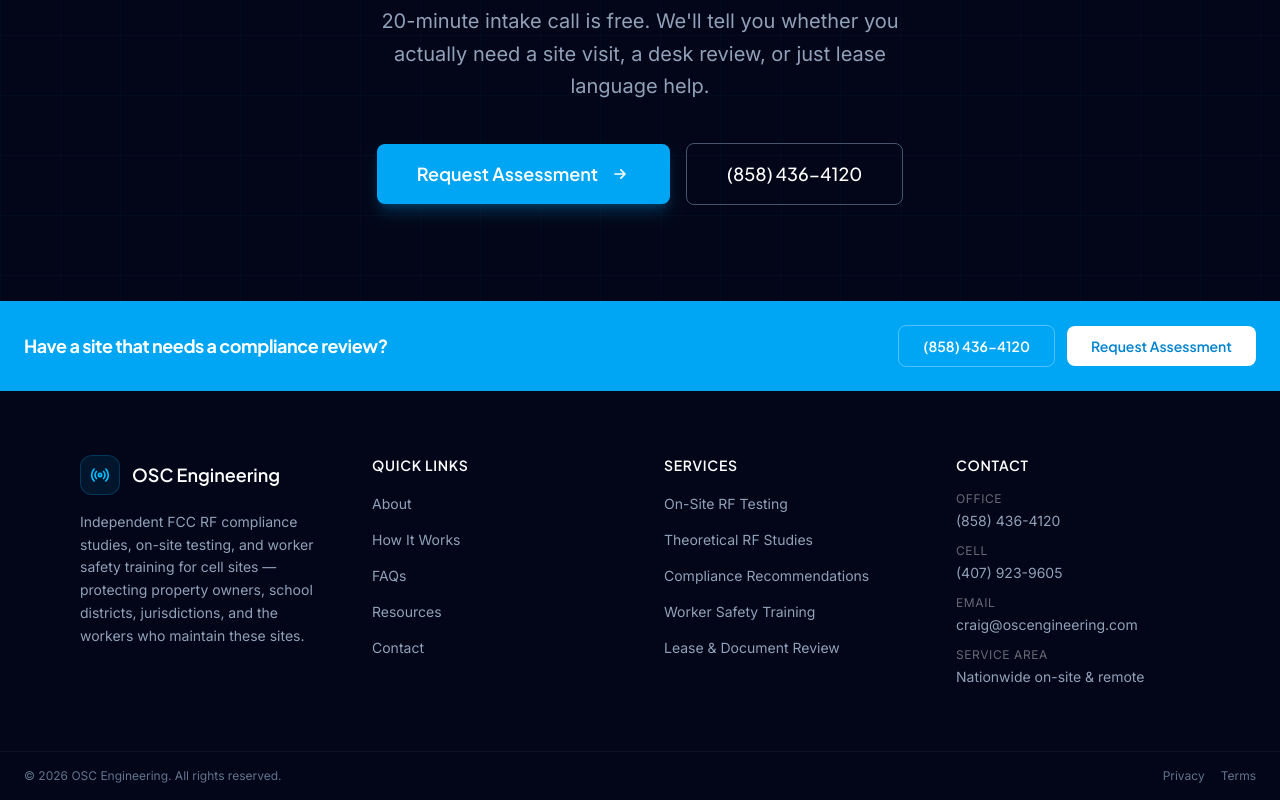
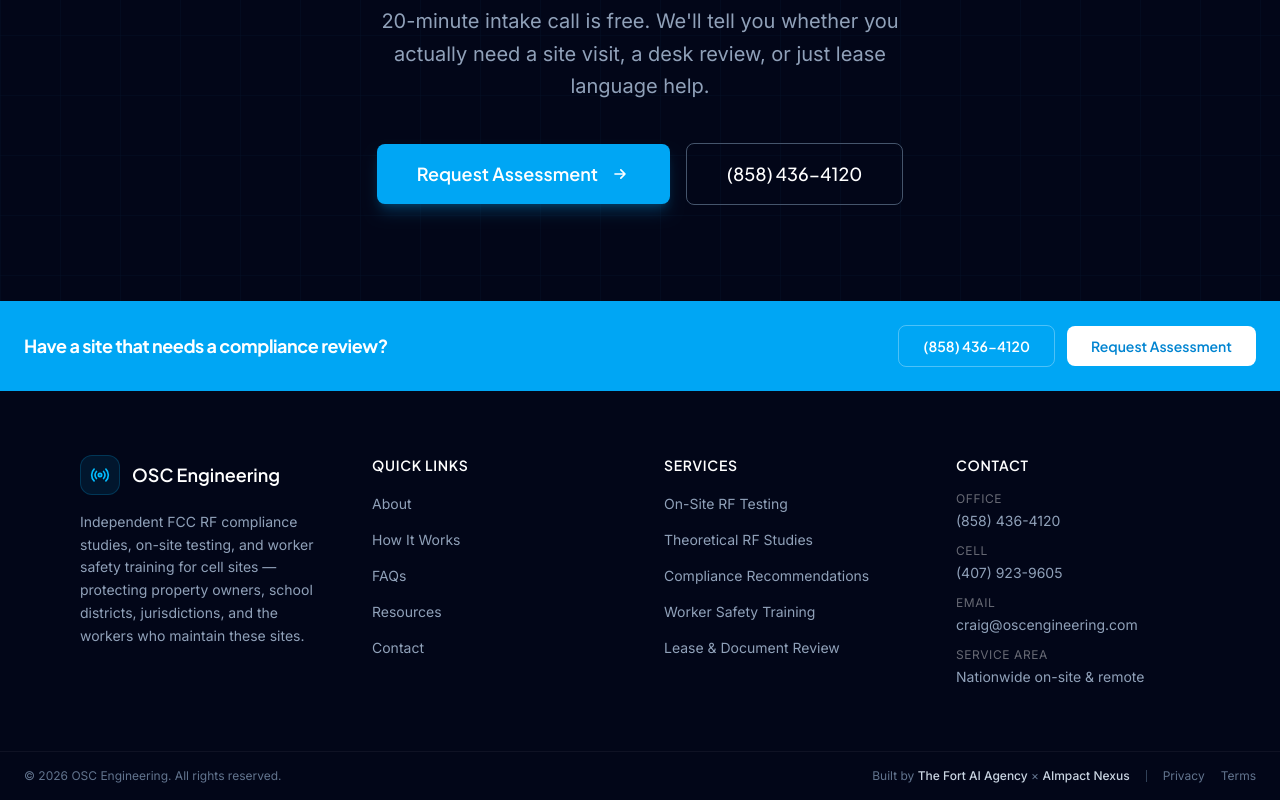
Before and after one commit to thefortaiagency/osc-engineering, a Next.js app: page / in a window 1280 px wide. Shown: the part 4711-5511 px from the top of the page. Built offline with nearby package versions, Linux system fonts and the light colour scheme.

Commit message:
feat(osc): add Fort AI Agency + AImpact Nexus backlinks in footer
Standing rule from Coach 2026-05-21: every client site footer should
backlink to thefortaiagency.ai and aimpactnexus.ai.

```diff
--- a/src/components/Footer.tsx
+++ b/src/components/Footer.tsx
@@ -147,9 +147,20 @@
 
       {/* Bottom bar */}
       <div className="border-t border-white/5">
-        <div className="max-w-[1400px] mx-auto px-6 py-4 flex flex-col sm:flex-row items-center justify-between gap-2 text-xs text-slate-500">
+        <div className="max-w-[1400px] mx-auto px-6 py-4 flex flex-col sm:flex-row items-center justify-between gap-3 text-xs text-slate-500">
           <span>&copy; {new Date().getFullYear()} OSC Engineering. All rights reserved.</span>
-          <div className="flex items-center gap-4">
+          <div className="flex items-center gap-4 flex-wrap justify-center">
+            <span className="text-slate-500">
+              Built by{" "}
+              <a href="https://thefortaiagency.ai" target="_blank" rel="noopener noreferrer" className="text-slate-300 hover:text-sky-300 transition-colors font-medium">
+                The Fort AI Agency
+              </a>
+              {" "}&times;{" "}
+              <a href="https://aimpactnexus.ai" target="_blank" rel="noopener noreferrer" className="text-slate-300 hover:text-sky-300 transition-colors font-medium">
+                AImpact Nexus
+              </a>
+            </span>
+            <span className="hidden sm:inline w-px h-3 bg-slate-700" />
             <Link href="/privacy-policy" className="hover:text-sky-300 transition-colors">
               Privacy
             </Link>
```
